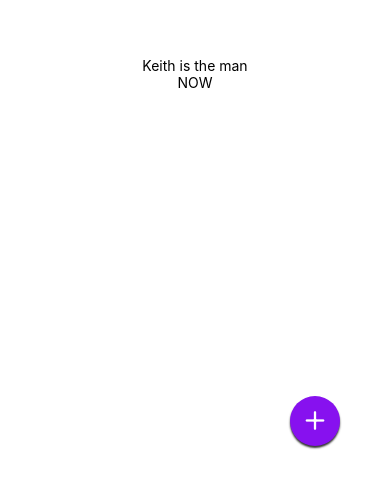
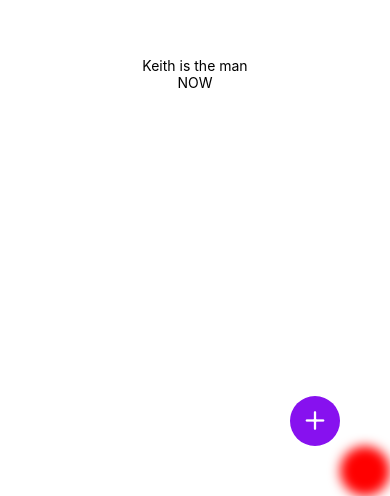
Before and after one commit to keithpaul/Qme, a React Native app: screen / in a window 390 px wide. Shown: the part 348-844 px from the top of the page. Built offline with nearby package versions, Linux system fonts and the light colour scheme.

Commit message:
Added in shadow for FAB Button
According to material standards the FAB button is at elevation 12. I read that elevation is how to make it work for Android but im not sure which setting changes it for IOS so we will need to test it on an IOS and then discuss it further

```diff
--- a/components/addCardButton/index.js
+++ b/components/addCardButton/index.js
@@ -46,9 +46,9 @@ const addButtonStyle = {
 	height: buttonHeight,
 	alignItems: 'center',
 	justifyContent: 'center',
-	shadowColor: '#000',
-	shadowOffset: { width: 0, height: 2 },
-	shadowOpacity: 0.8,
-	shadowRadius: 2,
-	elevation: 1,
+	shadowColor: '#ff0000',
+	shadowOffset: { width: 50, height: 50 },
+	shadowOpacity: 1,
+	shadowRadius: 12,
+	elevation: 12,
 }
```
